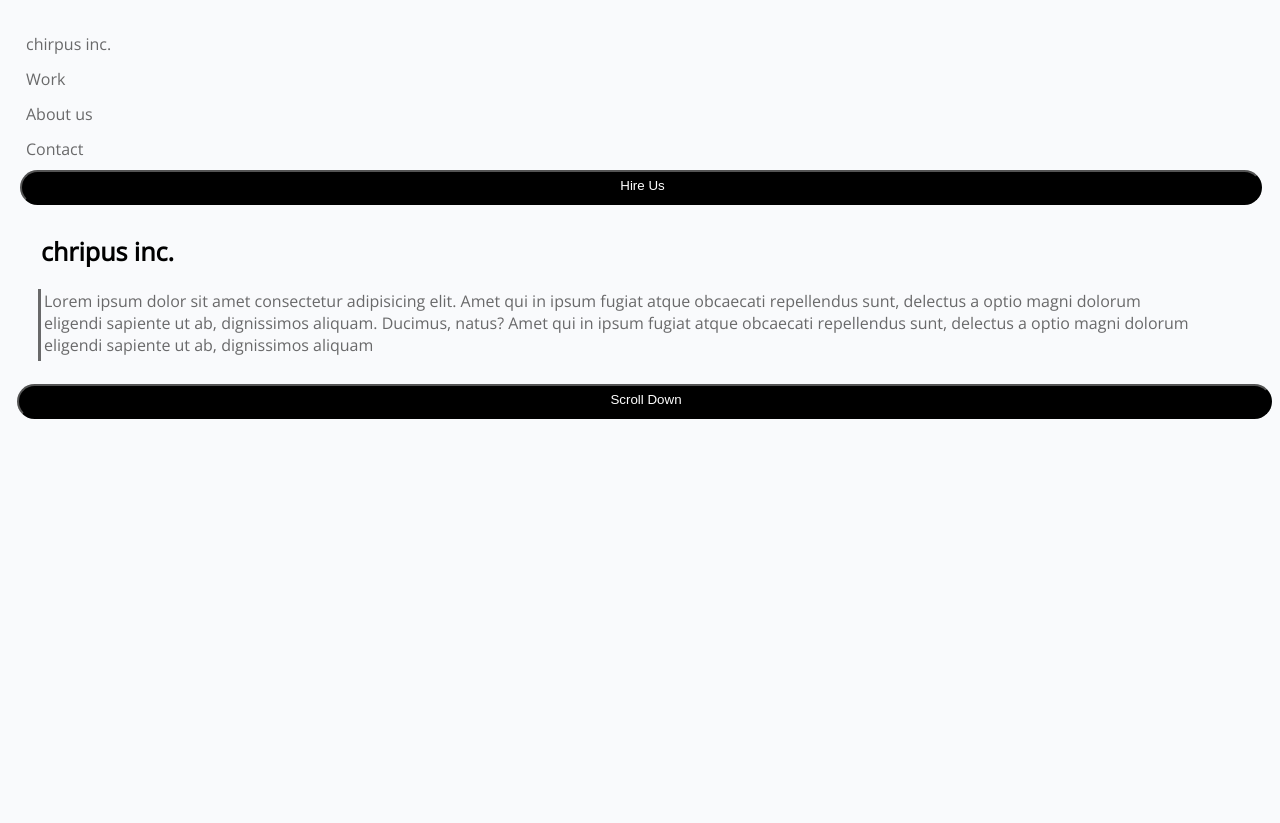
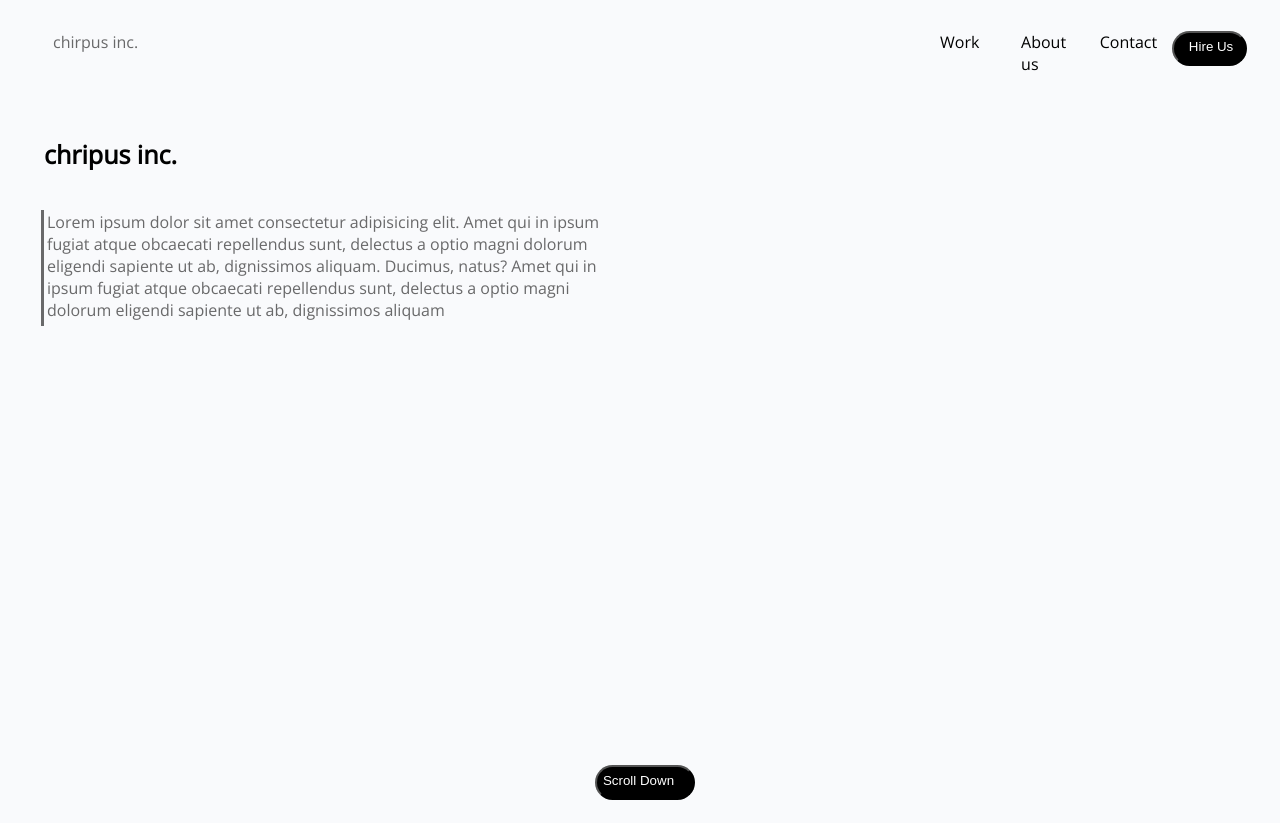
Before and after one commit to shenderson54/Henderson-lab1, a plain HTML site: page index.html in a window 1280 px wide. Before the commit the page ends 800 px from the top, so only its background shows below. Drawn offline with nearby package versions, Linux system fonts and the light colour scheme.

Commit message:
in current developement.

```diff
--- a/index.html
+++ b/index.html
@@ -1,30 +1,42 @@
 <!DOCTYPE html>
 <html lang="en">
+
 <head>
     <meta charset="UTF-8">
     <meta name="viewport" content="width=device-width, initial-scale=1.0">
     <link rel="preconnect" href="https://fonts.gstatic.com">
     <link href="https://fonts.googleapis.com/css2?family=Open+Sans&display=swap" rel="stylesheet">
-    <link rel="stylesheet" href="style.css"/>
+    <link rel="stylesheet" href="style.css" />
     <title>Lab 1</title>
 </head>
+
 <body>
+    <main>
         <nav>
             <ul class="container">
-            <li class="nav-item"><a href="#">chirpus inc.</a></li>
-            <li class="nav-item"><a href="#">Work</a></li>
-            <li class="nav-item"><a href="#">About us</a></li>
-            <li class="nav-item"><a href="#">Contact</a></li>
+                <li class="logo"><a href="#">chirpus inc.</a></li>
+            </ul>
+            <ul class="links">
+                <li class="work"><a href="#"></a>Work</li>
+                <li class="about"><a href="#"></a>About us</li>
+                <li class="nav-item"><a href="#"></a>Contact</li>
                 <button class="button">Hire Us</button>
             </ul>
         </nav>
         <section>
-                <header>chripus inc.</header>
-            <p> Lorem ipsum dolor sit amet consectetur adipisicing elit. Amet qui in ipsum fugiat atque obcaecati repellendus sunt, delectus a optio magni dolorum eligendi sapiente ut ab, dignissimos aliquam. Ducimus, natus? Amet qui in ipsum fugiat atque obcaecati repellendus sunt, delectus a optio magni dolorum eligendi sapiente ut ab, dignissimos aliquam</p>
+            <h4>chripus inc.</h4>
+            <p> Lorem ipsum dolor sit amet consectetur adipisicing elit. Amet qui in ipsum fugiat atque obcaecati
+                repellendus sunt, delectus a optio magni dolorum eligendi sapiente ut ab, dignissimos aliquam. Ducimus,
+                natus? Amet qui in ipsum fugiat atque obcaecati repellendus sunt, delectus a optio magni dolorum
+                eligendi
+                sapiente ut ab, dignissimos aliquam</p>
         </section>
-    <div>
+    </main>
+
+    <div class="bottomButton">
         <button class="button2">Scroll Down</button>
     </div>
 
 </body>
+
 </html>
--- a/style.css
+++ b/style.css
@@ -10,8 +10,25 @@ html {
 
 body {
     background-color:  #f9fafc;
+    display: flex;
+    flex-direction: column;
+    justify-content: space-between;
+    height: 100vh;
 }
 /* Remember to ask about test 8 as it looks wrong*/
+
+nav {
+    display: flex;
+    justify-content: space-between;
+}
+
+.links {
+    width: 350px;
+    justify-content: flex-end;
+    padding-right: 25px;
+}
+
+
 
 ul {
     list-style-type: none;
@@ -19,11 +36,19 @@ ul {
     flex-direction: column;
     padding: 1.0px 10px 5px 3px;
 }
+
+li {
+    padding: 0px 15px;
+}
+
+.work {
+    width: 100px;
+}
 a {
     text-decoration: none;
     display: flex;
-    justify-content: space-between ;
     color: #69696a;
+    padding: 0px 15px;
 }
 
 .button {
@@ -39,6 +64,7 @@ a:hover {
 
 .button2 {    background-color: #000;
     color: #fff;
+    padding-right: 15px;
     border-radius: 20px;
     width: 100%;
     height: 35px;
@@ -49,7 +75,7 @@ section {
     padding-right: 5em;
     padding-left: 1.5em;
 }
-header {
+h4 {
     font-size: 25px;
     font-weight:bold;
     color: #000;
@@ -59,3 +85,34 @@ p {
     border-left:3px solid #69696a;
     color: #69696a;
 }
+
+@media (min-width:768px) {
+
+
+    ul {
+        list-style-type: none;
+        flex-direction: row;
+    }
+
+    p {
+        width: 50%;
+    }
+
+    .button {
+        width: 100px;
+    }
+
+    .container {
+        padding-right: 5px;
+    }
+
+    .bottomButton {
+        display: flex;
+        align-items: flex-end;
+        justify-content: center;
+    }
+
+    .button2 {
+        width: 100px;
+    }
+}
```
Lines whose indentation alone changed are shown as unchanged.
